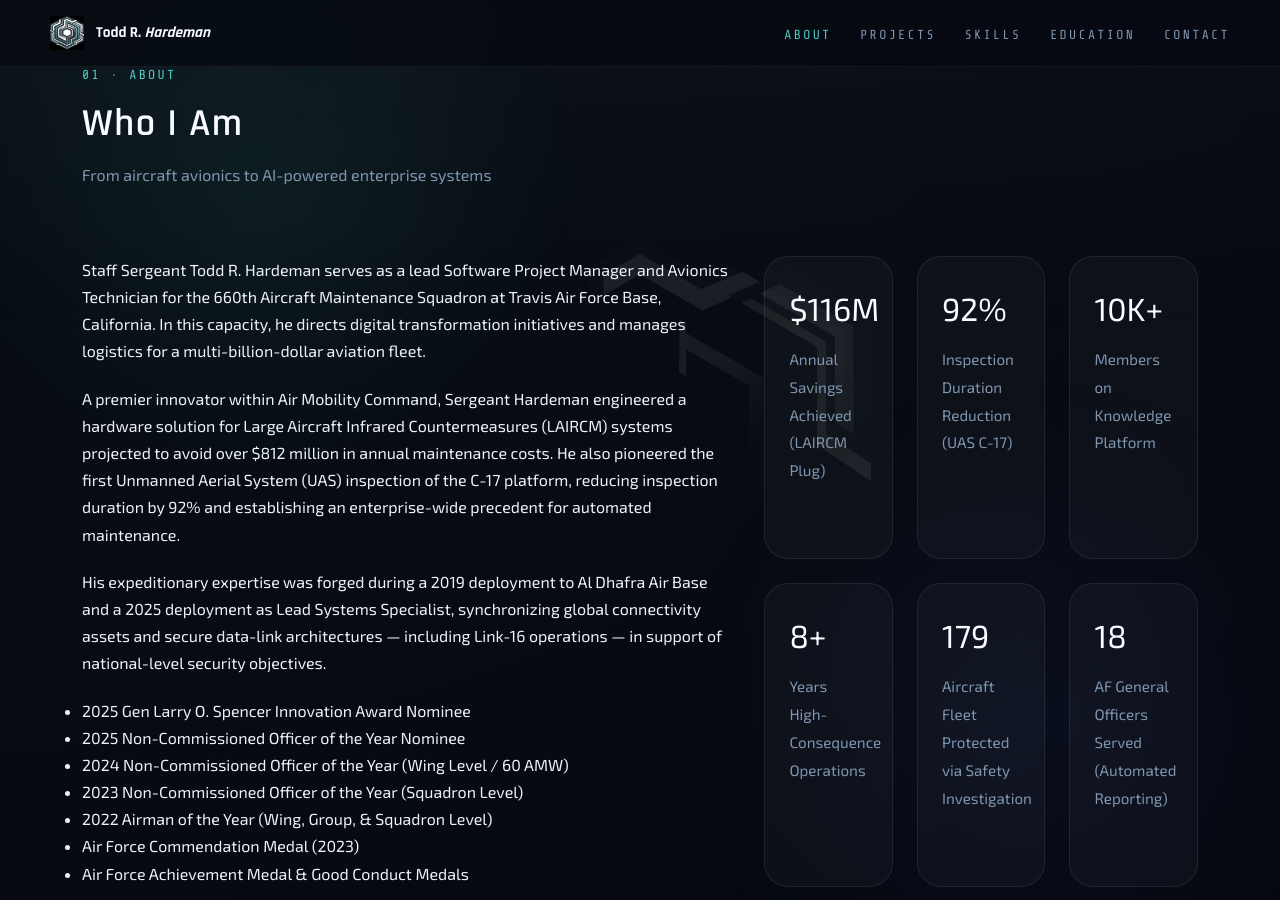
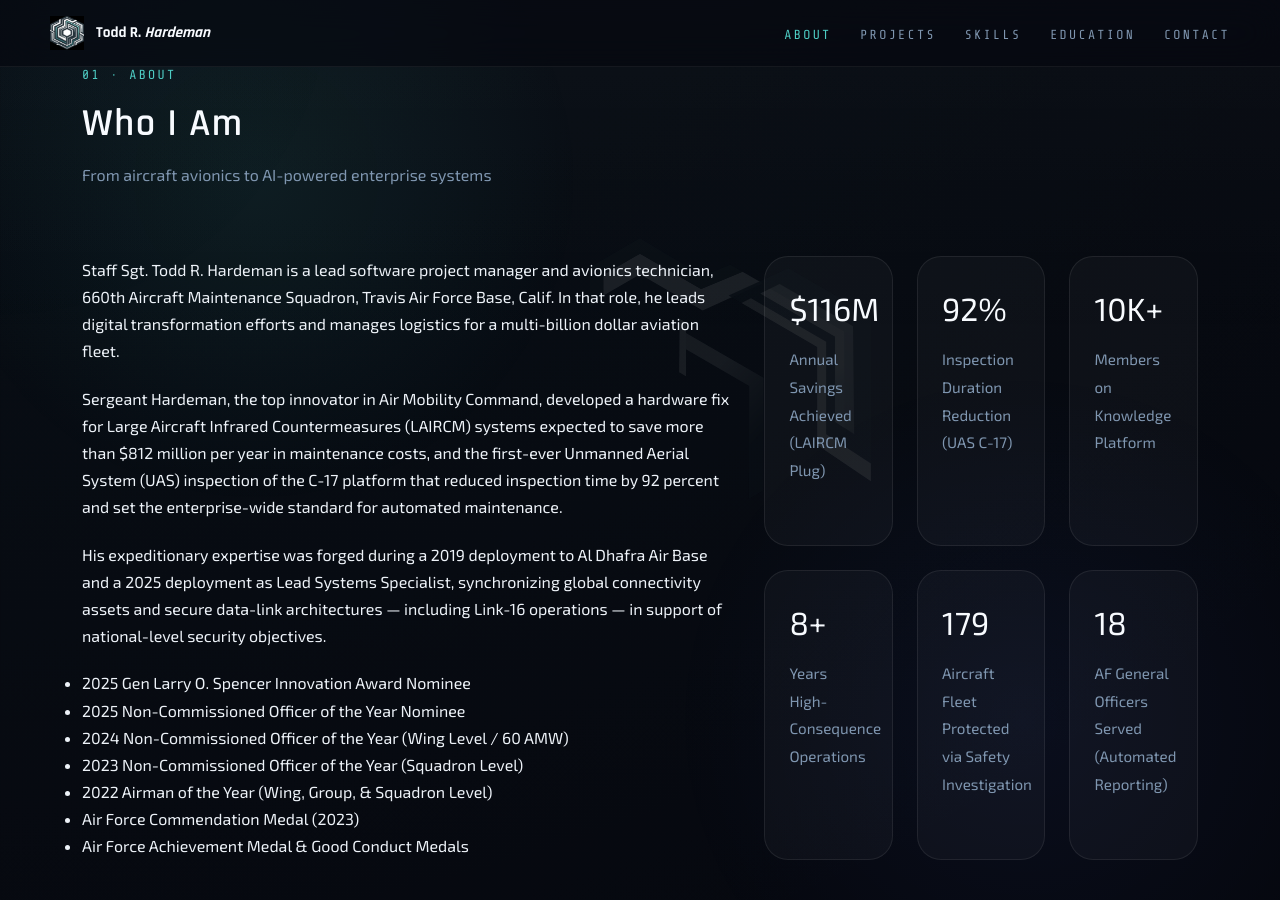
Before and after one commit to ToddHardeman/Portfolio, a Jekyll site: the page built from index.html, in a window 1280 px wide and 900 px high, scrolled down 853 px. Built offline with Jekyll 4.4.1, drawn with Linux system fonts in a browser that asks for light colours.

Commit message:
Update index.html

```diff
--- a/index.html
+++ b/index.html
@@ -51,21 +51,13 @@ layout: default
     <div class="about-grid">
       <div class="about-text reveal">
         <p>
-          Staff Sergeant Todd R. Hardeman serves as a lead Software Project Manager and Avionics Technician
-          for the 660th Aircraft Maintenance Squadron at Travis Air Force Base, California. In this capacity,
-          he directs digital transformation initiatives and manages logistics for a multi-billion-dollar aviation fleet.
+          Staff Sgt. Todd R. Hardeman is a lead software project manager and avionics technician, 660th Aircraft Maintenance Squadron, Travis Air Force Base, Calif. In that role, he leads digital transformation efforts and manages logistics for a multi-billion dollar aviation fleet.
         </p>
         <p>
-          A premier innovator within Air Mobility Command, Sergeant Hardeman engineered a hardware solution for
-          Large Aircraft Infrared Countermeasures (LAIRCM) systems projected to avoid over $812 million in annual
-          maintenance costs. He also pioneered the first Unmanned Aerial System (UAS) inspection of the C-17
-          platform, reducing inspection duration by 92% and establishing an enterprise-wide precedent for
-          automated maintenance.
+          Sergeant Hardeman, the top innovator in Air Mobility Command, developed a hardware fix for Large Aircraft Infrared Countermeasures (LAIRCM) systems expected to save more than $812 million per year in maintenance costs, and the first-ever Unmanned Aerial System (UAS) inspection of the C-17 platform that reduced inspection time by 92 percent and set the enterprise-wide standard for automated maintenance.
         </p>
         <p>
-          His expeditionary expertise was forged during a 2019 deployment to Al Dhafra Air Base and a 2025
-          deployment as Lead Systems Specialist, synchronizing global connectivity assets and secure data-link
-          architectures — including Link-16 operations — in support of national-level security objectives.
+          His expeditionary expertise was forged during a 2019 deployment to Al Dhafra Air Base and a 2025 deployment as Lead Systems Specialist, synchronizing global connectivity assets and secure data-link architectures — including Link-16 operations — in support of national-level security objectives.
         </p>
 
         <ul class="awards-list">
```
